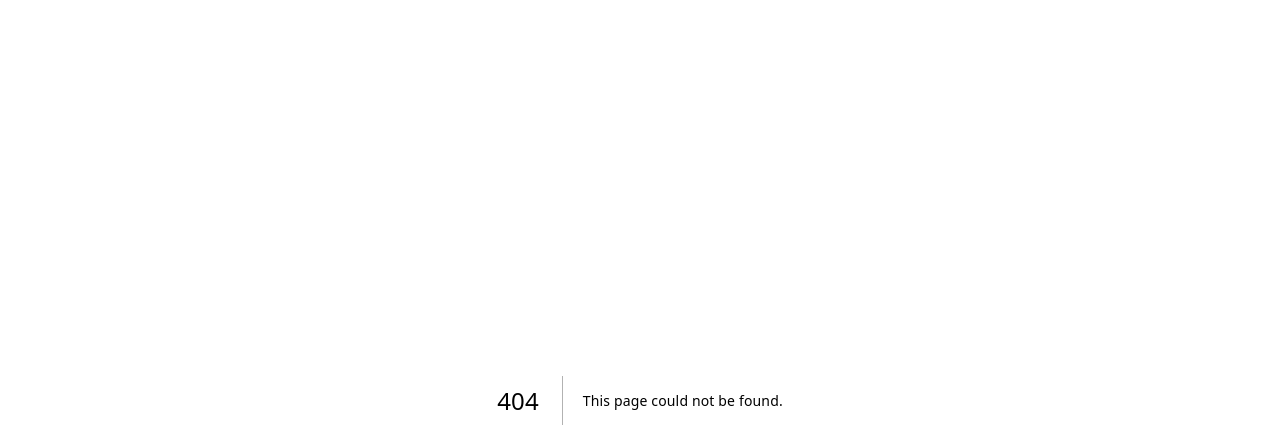
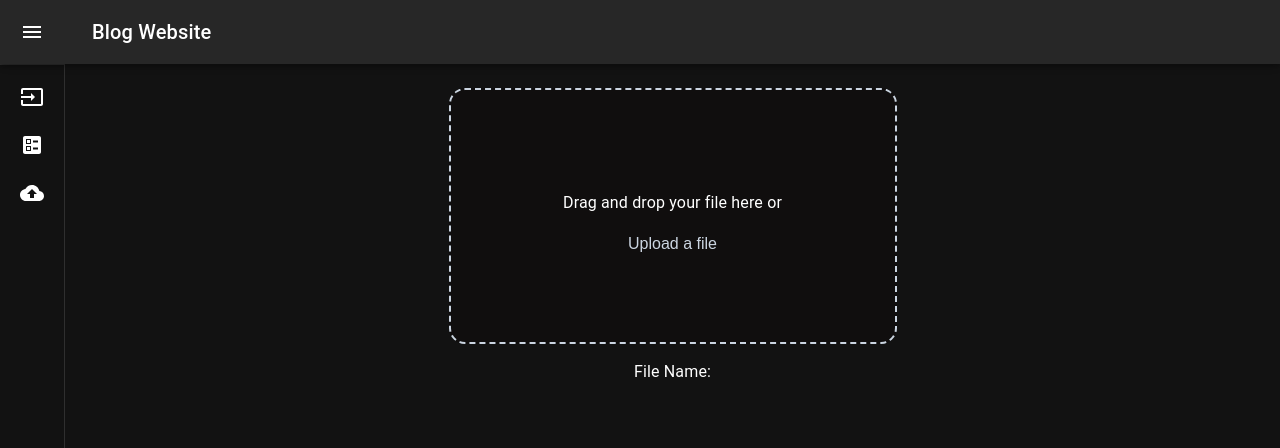
Before and after one commit to coderforhad/blog-frontend, a Next.js app: page /upload-file in a window 1280 px wide. Before the commit this address had no page. Shown: the top 448 px of the page. Built offline with nearby package versions, Linux system fonts and the light colour scheme.

Commit message:
new feature added named upload file

```diff
--- a/src/components/Wrapper.tsx
+++ b/src/components/Wrapper.tsx
@@ -17,6 +17,9 @@ import ListItemButton from "@mui/material/ListItemButton";
 import ListItemIcon from "@mui/material/ListItemIcon";
 import ListItemText from "@mui/material/ListItemText";
 import InboxIcon from "@mui/icons-material/MoveToInbox";
+import BallotIcon from "@mui/icons-material/Ballot";
+import InputIcon from "@mui/icons-material/Input";
+import CloudUploadIcon from "@mui/icons-material/CloudUpload";
 import MailIcon from "@mui/icons-material/Mail";
 import { useRouter } from "next/router";
 import Link from "next/link";
@@ -109,6 +112,7 @@ export default function Wrapper({ children }: any) {
 
     text === "Add User" ? Router.push("/") : "";
     text === "List User" ? Router.push("/list") : "";
+    text === "Upload File" ? Router.push("/upload-file") : "";
   };
 
   return (
@@ -145,7 +149,7 @@ export default function Wrapper({ children }: any) {
         </DrawerHeader>
         <Divider />
         <List>
-          {["Add User", "List User"].map((text, index) => (
+          {["Add User", "List User", "Upload File"].map((text, index) => (
             <ListItem key={text} disablePadding sx={{ display: "block" }}>
               <ListItemButton
                 sx={{
@@ -162,14 +166,20 @@ export default function Wrapper({ children }: any) {
                     justifyContent: "center",
                   }}
                 >
-                  {index % 2 === 0 ? <InboxIcon /> : <MailIcon />}
+                  {index === 0 ? (
+                    <InputIcon />
+                  ) : index === 1 ? (
+                    <BallotIcon />
+                  ) : (
+                    <CloudUploadIcon />
+                  )}
                 </ListItemIcon>
                 <ListItemText primary={text} sx={{ opacity: open ? 1 : 0 }} />
               </ListItemButton>
             </ListItem>
           ))}
         </List>
-        <Divider />
+        {/* <Divider />
         <List>
           {["All mail", "Trash", "Spam"].map((text, index) => (
             <ListItem key={text} disablePadding sx={{ display: "block" }}>
@@ -193,7 +203,7 @@ export default function Wrapper({ children }: any) {
               </ListItemButton>
             </ListItem>
           ))}
-        </List>
+        </List> */}
       </Drawer>
       <Box component="main" sx={{ flexGrow: 1, p: 3 }}>
         <DrawerHeader />
--- /dev/null
+++ b/src/pages/upload-file/index.tsx
@@ -0,0 +1,89 @@
+import Wrapper from "@/components/Wrapper";
+import { useState, useRef } from "react";
+import styles from "../../styles/global.module.css";
+
+const UploadFile = () => {
+  const [dragActive, setDragActive] = useState(false);
+  const [uploadFile, setUploadFile] = useState<any>([]);
+  // ref
+  const inputRef = useRef<any>(null);
+
+  // handle drag events
+  const handleDrag = (e: any) => {
+    e.preventDefault();
+    e.stopPropagation();
+    if (e.type === "dragenter" || e.type === "dragover") {
+      setDragActive(true);
+    } else if (e.type === "dragleave") {
+      setDragActive(false);
+    }
+  };
+
+  // triggers when file is dropped
+  const handleDrop = (e: any) => {
+    e.preventDefault();
+    e.stopPropagation();
+    setDragActive(false);
+    if (e.dataTransfer.files && e.dataTransfer.files[0]) {
+      //   handleFile(e.dataTransfer.files);
+      setUploadFile(e.dataTransfer.files);
+    }
+  };
+
+  // triggers when file is selected with click
+  const handleChange = (e: any) => {
+    e.preventDefault();
+    if (e.target.files && e.target.files[0]) {
+      //   handleFile(e.target.files);
+      setUploadFile(e.target.files);
+    }
+  };
+
+  // triggers the input when the button is clicked
+  const onButtonClick = () => {
+    inputRef.current.click();
+  };
+  return (
+    <Wrapper>
+      <div className={styles.page}>
+        <form
+          className={styles.formfileupload}
+          onDragEnter={handleDrag}
+          onSubmit={(e) => e.preventDefault()}
+        >
+          <input
+            ref={inputRef}
+            type="file"
+            className={styles.inputfileupload}
+            multiple={true}
+            onChange={handleChange}
+          />
+          <label
+            htmlFor="input-file-upload"
+            className={`${dragActive ? "drag-active" : ""} ${
+              styles.labelfileupload
+            }`}
+          >
+            <div>
+              <p>Drag and drop your file here or</p>
+              <button className={styles.uploadbutton} onClick={onButtonClick}>
+                Upload a file
+              </button>
+            </div>
+          </label>
+          <p>File Name: {uploadFile[0]?.name}</p>
+          {dragActive && (
+            <div
+              className={styles.dragfileelement}
+              onDragEnter={handleDrag}
+              onDragLeave={handleDrag}
+              onDragOver={handleDrag}
+              onDrop={handleDrop}
+            ></div>
+          )}
+        </form>
+      </div>
+    </Wrapper>
+  );
+};
+export default UploadFile;
--- /dev/null
+++ b/src/styles/global.module.css
@@ -0,0 +1,59 @@
+.page {
+  display: flex;
+  flex-direction: column;
+  justify-content: center;
+  align-items: center;
+}
+
+.formfileupload {
+  height: 16rem;
+  width: 28rem;
+  max-width: 100%;
+  text-align: center;
+  position: relative;
+}
+
+.inputfileupload {
+  display: none;
+}
+
+.labelfileupload {
+  height: 100%;
+  display: flex;
+  align-items: center;
+  justify-content: center;
+  border-width: 2px;
+  border-radius: 1rem;
+  border-style: dashed;
+  border-color: #cbd5e1;
+  background-color: #100e0e;
+}
+
+#labelfileupload.drag-active {
+  background-color: #ffffff;
+}
+
+.uploadbutton {
+  cursor: pointer;
+  padding: 0.25rem;
+  font-size: 1rem;
+  border: none;
+  font-family: "Oswald", sans-serif;
+  color: #cbd5e1;
+  background-color: transparent;
+}
+
+.uploadbutton:hover {
+  text-decoration-line: underline;
+}
+
+.dragfileelement {
+  position: absolute;
+  width: 100%;
+  height: 100%;
+  border-radius: 1rem;
+  top: 0px;
+  right: 0px;
+  bottom: 0px;
+  left: 0px;
+}
```
